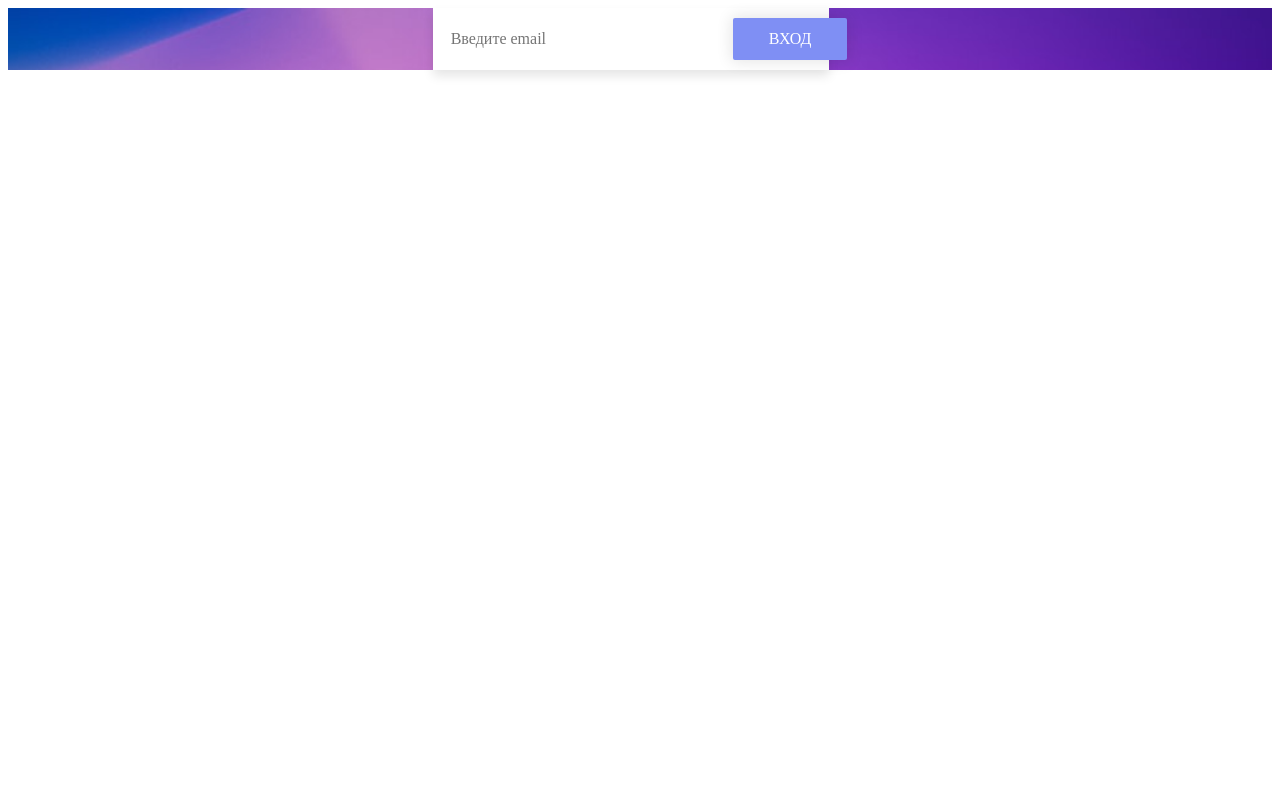
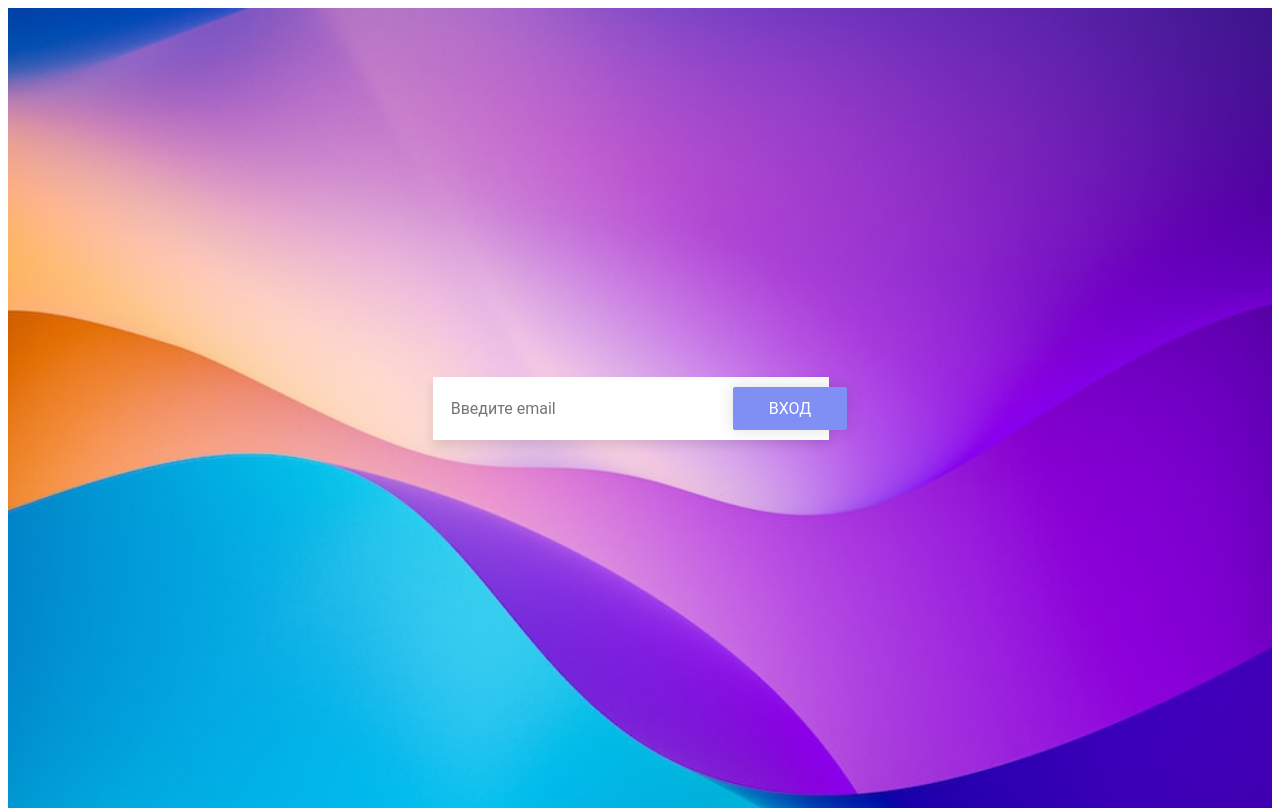
Before and after one commit to MaximKiel/javabegin-angular-test-2, an Angular app: page / in a window 1280 px wide. Built offline with nearby package versions, Linux system fonts and the light colour scheme.

Commit message:
Edit styles.css

```diff
--- a/src/styles.css
+++ b/src/styles.css
@@ -1 +1,6 @@
 /* You can add global styles to this file, and also import other style files */
+
+html, body {
+  height: 100%;
+  font-family: 'Roboto';
+}
```
